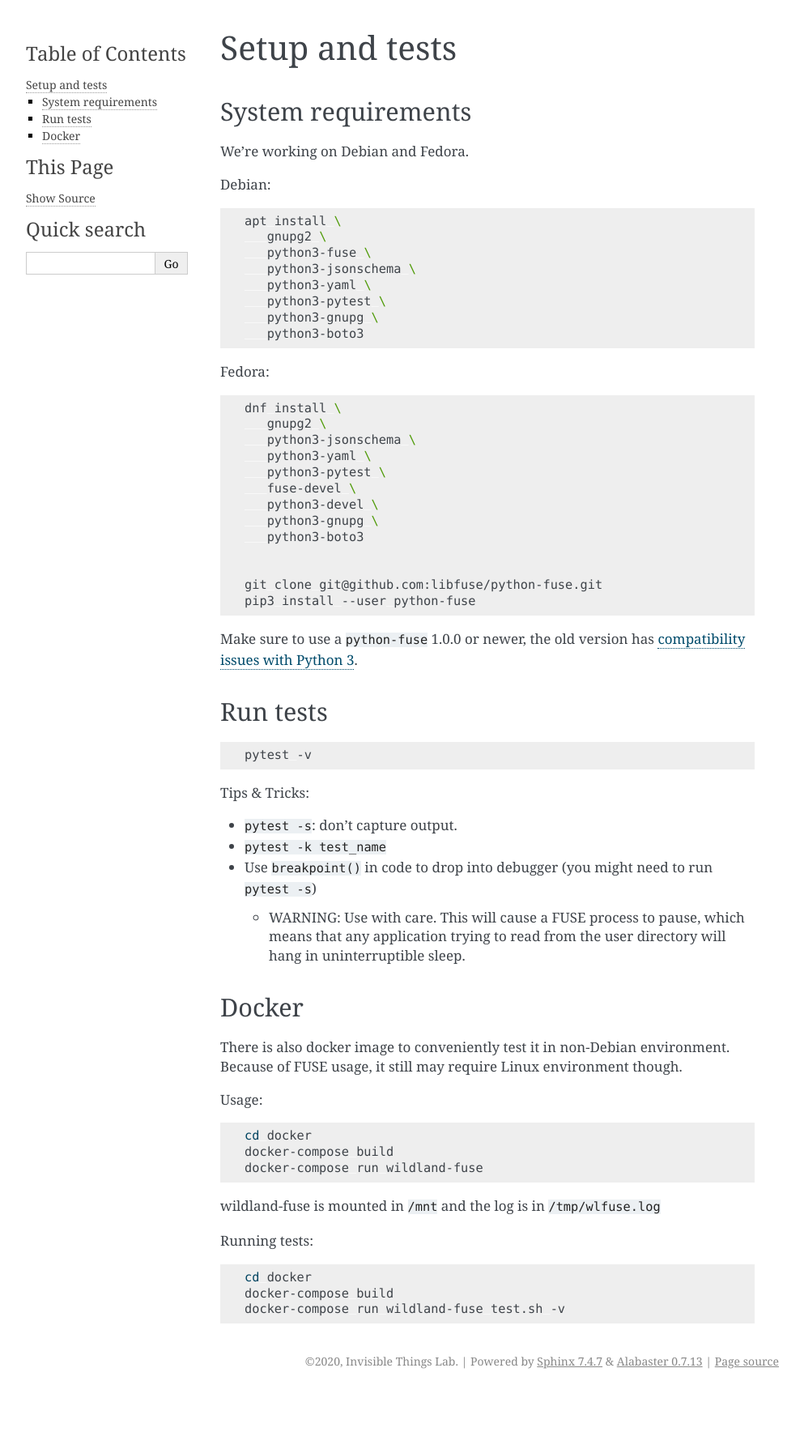
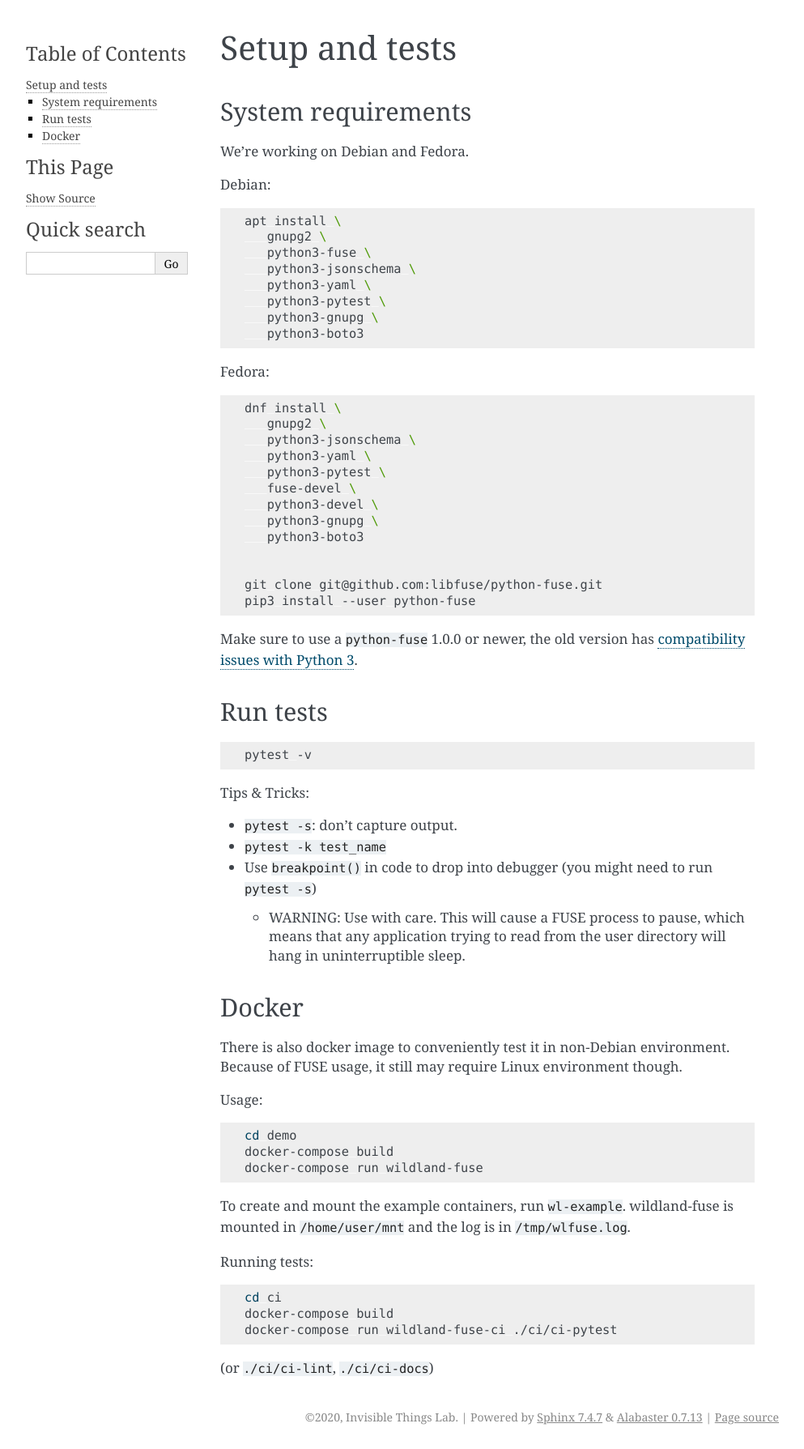
Before and after one commit to golemfoundation/wildland-client, a Sphinx documentation site: the page built from Documentation/setup.rst, in a window 1280 px wide. Shown: the whole page at 81% size, without its empty margins (148-1141 px from the left). Built offline with Sphinx 7.4.7, drawn with Linux system fonts in a browser that asks for light colours; before the commit the page ends 1720 px from its top, so only the background shows below that.

Commit message:
Split Docker config
- ci/ - for running tests and documentation
- demo/ - for trying out

The example container setup is activated with an optional command
(wl-example).

The demo setup (building the container and example setup) is
tested by CI.

```diff
--- a/Documentation/setup.rst
+++ b/Documentation/setup.rst
@@ -71,16 +71,19 @@ Usage:
 
 .. code-block:: sh
 
-   cd docker
-   docker-compose build
-   docker-compose run wildland-fuse
+    cd demo
+    docker-compose build
+    docker-compose run wildland-fuse
 
-wildland-fuse is mounted in ``/mnt`` and the log is in ``/tmp/wlfuse.log``
+To create and mount the example containers, run ``wl-example``. wildland-fuse
+is mounted in ``/home/user/mnt`` and the log is in ``/tmp/wlfuse.log``.
 
 Running tests:
 
 .. code-block:: sh
 
-   cd docker
-   docker-compose build
-   docker-compose run wildland-fuse test.sh -v
+    cd ci
+    docker-compose build
+    docker-compose run wildland-fuse-ci ./ci/ci-pytest
+
+(or ``./ci/ci-lint``, ``./ci/ci-docs``)
```
Also changed, not shown: .gitlab-ci.yml, 18 other files.
